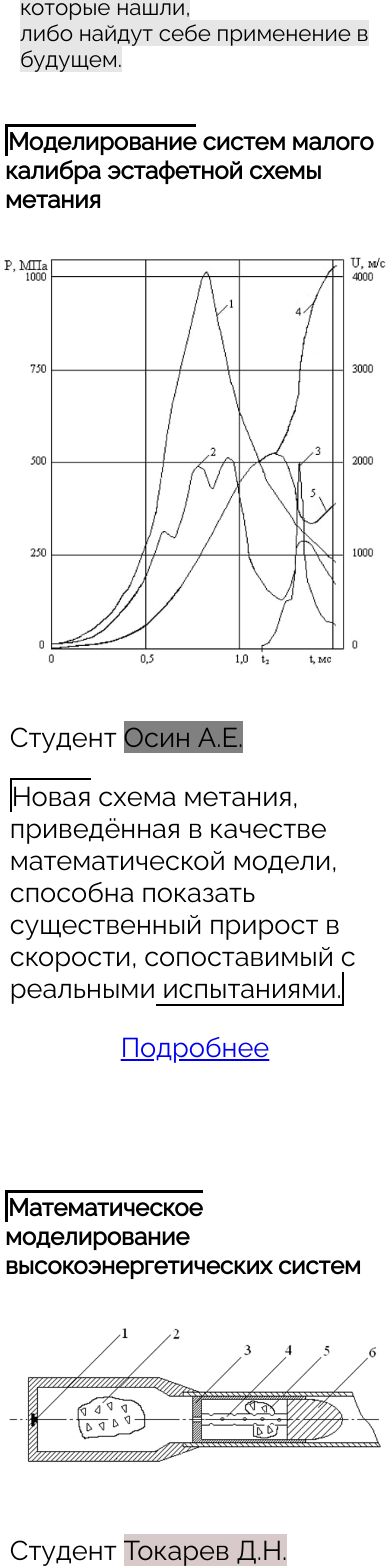
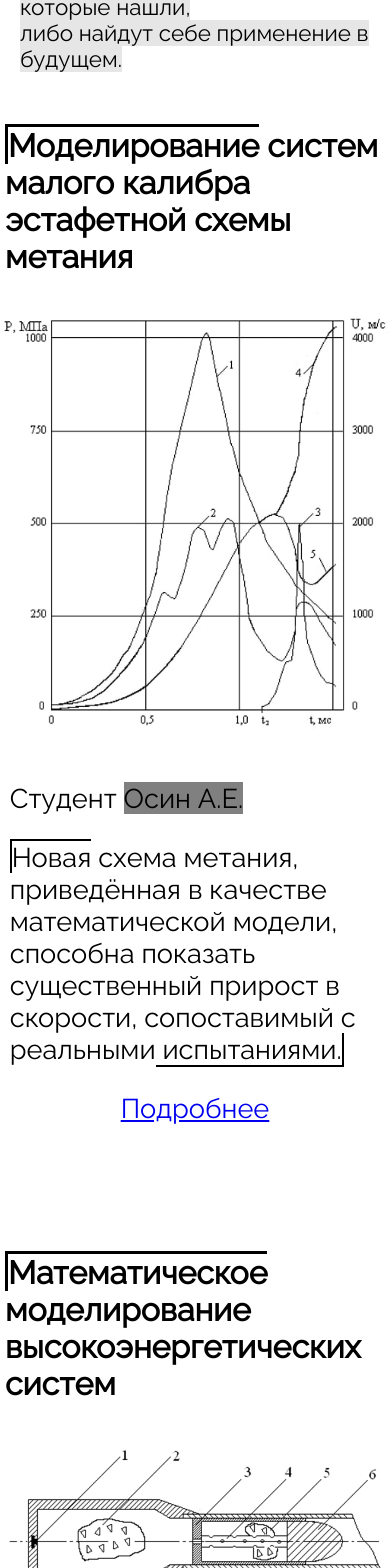
Before and after one commit to panelka2/tsu_diplom, a Next.js app: page /projects in a window 390 px wide. Shown: the part 300-1868 px from the top of the page. Built offline with nearby package versions, Linux system fonts and the light colour scheme.

Commit message:
bag_fix_01

```diff
--- a/components/Cards/MorozovCard/style.module.scss
+++ b/components/Cards/MorozovCard/style.module.scss
@@ -77,7 +77,7 @@ $font-color-for-kozlov: #f9d9cb;
   }
   .block_name {
     margin: 5px;
-    font-size: 1.5rem;
+    font-size: 2rem;
   }
 }
 
--- a/components/Cards/OsinCard/style.module.scss
+++ b/components/Cards/OsinCard/style.module.scss
@@ -77,7 +77,7 @@ $font-color-for-kozlov: #f9d9cb;
   }
   .block_name {
     margin: 5px;
-    font-size: 1.5rem;
+    font-size: 2rem;
   }
 }
 
--- a/components/Cards/StepanovaCard/style.module.scss
+++ b/components/Cards/StepanovaCard/style.module.scss
@@ -75,7 +75,7 @@ $font-color-for-kozlov: #f9d9cb;
   }
   .block_name {
     margin: 5px;
-    font-size: 1.5rem;
+    font-size: 2rem;
   }
 }
 
--- a/components/Cards/TokarevCard/style.module.scss
+++ b/components/Cards/TokarevCard/style.module.scss
@@ -77,7 +77,7 @@ $font-color-for-kozlov: #f9d9cb;
   }
   .block_name {
     margin: 5px;
-    font-size: 1.5rem;
+    font-size: 2rem;
   }
 }
 
```
